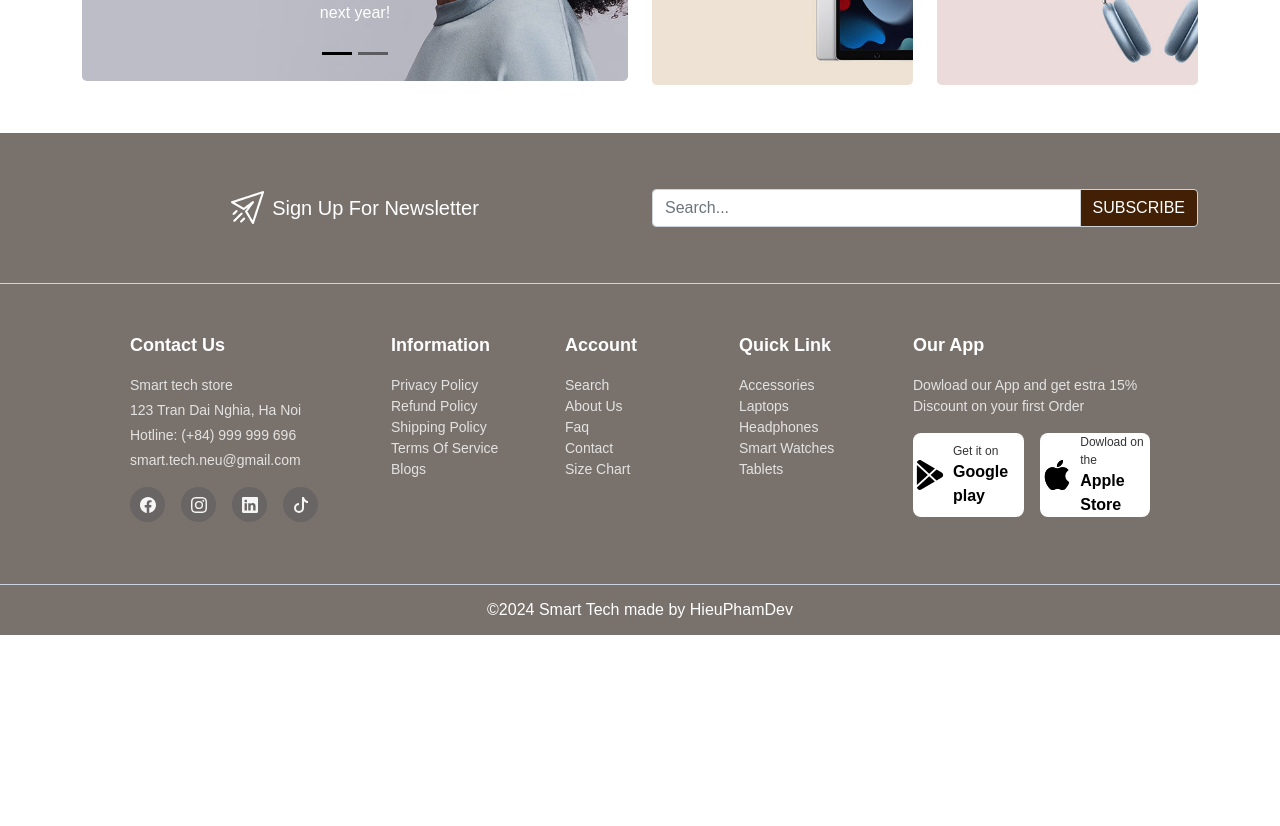
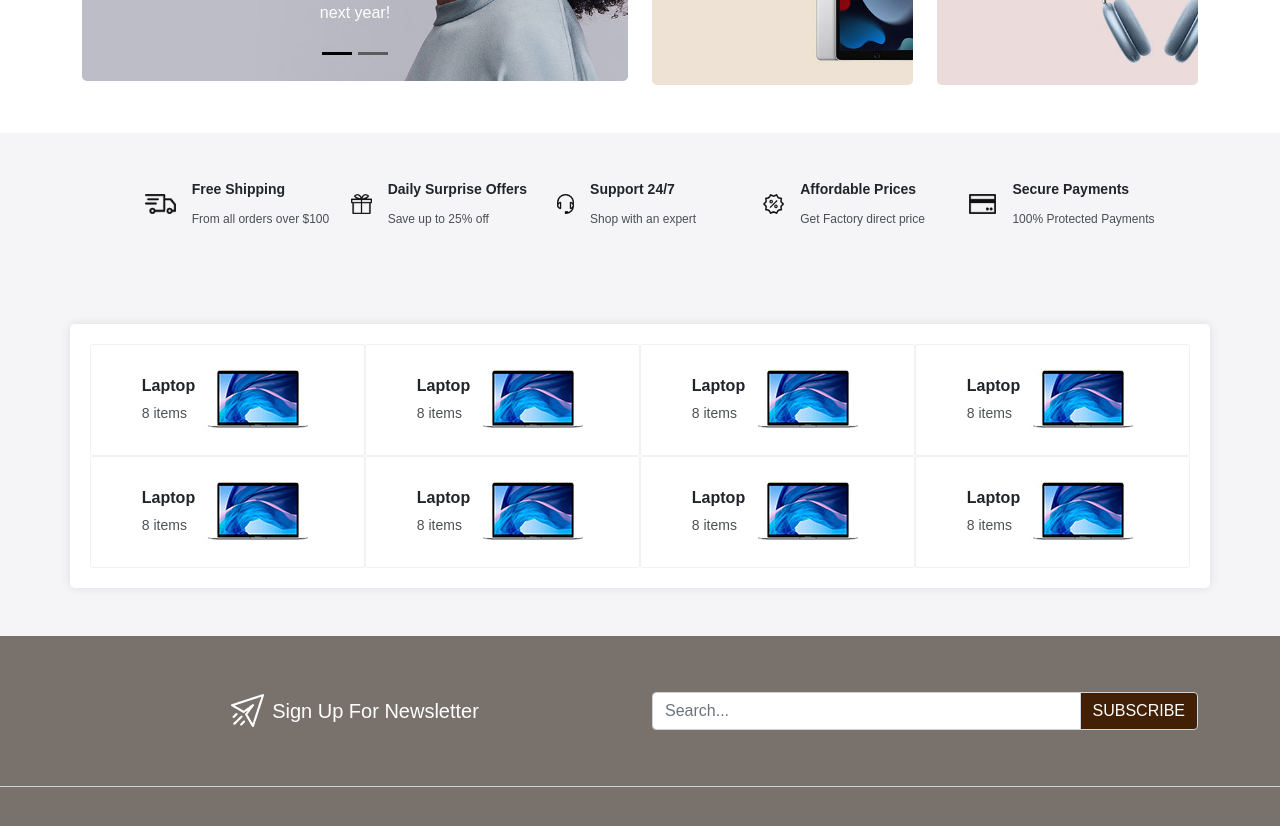
Before and after one commit to hieucodevuive/ecommerce-2024-app, a React (Create React App) app: page / in a window 1280 px wide. Shown: the part 520-1346 px from the top of the page. Before the commit the page ends 1155 px from the top, so only its background shows below. Built offline with nearby package versions, Linux system fonts and the light colour scheme.

Commit message:
categories

```diff
--- a/src/index.css
+++ b/src/index.css
@@ -15,6 +15,7 @@ body {
   --color-search-button: #422006;
   --color-header-bottom: #78716c;
   --color-header-hover: #ffc107;
+  --color-header-wrapper-2: #f5f5f7;
 }
 
 a {
--- a/src/pages/Home.css
+++ b/src/pages/Home.css
@@ -30,3 +30,51 @@
 .catbanner:hover .overlay {
   opacity: 1;
 }
+
+/* wrappert 2 */
+
+.wrapper-2 {
+  background-color: var(--color-header-wrapper-2);
+}
+
+.policy-container img{
+  height: 20px;
+}
+
+.policy-container h5 {
+  font-size: 14px;
+  font-weight: bold;
+  text-wrap: nowrap;
+}
+
+.policy-container span {
+  font-size: 12px;
+  opacity: .8;
+  text-wrap: nowrap;
+}
+
+.wrapper-2 .categories {
+  background-color: white;
+  box-shadow: 0 0 10px #0000001a;
+  border-radius: 5px;
+  padding: 20px;
+}
+
+
+
+.categories .category-container {
+  border: 1px solid #f1f1f1;
+  border-radius: 2px;
+}
+
+.category-container h5 {
+  font-size: 16px;
+  font-weight: bold;
+  text-wrap: nowrap;
+}
+
+.category-container span {
+  font-size: 14px;
+  opacity: .8;
+  text-wrap: nowrap;
+}
--- a/src/pages/Home.jsx
+++ b/src/pages/Home.jsx
@@ -105,6 +105,119 @@ const Home = () => {
           </div>
         </div>
       </section>
+      <section className='wrapper-2 py-5'>
+        <div className='container'>
+          <div className='row d-flex align-items-center justify-content-center gap-3'>
+            <div className='col-xl-2 col-6 col-sm-4 d-flex policy-container'>
+              <div className='d-flex align-items-center gap-3'>
+                <img src='images/service.png' alt='' />
+                <div className='d-flex flex-column gap-1'>
+                  <h5 className=''>Free Shipping</h5>
+                  <span className=''>From all orders over $100</span>
+                </div>
+              </div>
+            </div>
+            <div className='col-xl-2 col-6 col-sm-4 d-flex policy-container'>
+              <div className='d-flex align-items-center gap-3'>
+                <img src='images/service-02.png' alt='' />
+                <div className='d-flex flex-column gap-1'>
+                  <h5 className=''>Daily Surprise Offers</h5>
+                  <span className=''>Save up to 25% off</span>
+                </div>
+              </div>
+            </div>
+            <div className='col-xl-2 col-6 col-sm-4 d-flex policy-container'>
+              <div className='d-flex align-items-center gap-3'>
+                <img src='images/service-03.png' alt='' />
+                <div className='d-flex flex-column gap-1'>
+                  <h5 className=''>Support 24/7</h5>
+                  <span className=''>Shop with an expert</span>
+                </div>
+              </div>
+            </div>
+            <div className='col-xl-2 col-6 col-sm-4 d-flex policy-container'>
+              <div className='d-flex align-items-center gap-3'>
+                <img src='images/service-04.png' alt='' />
+                <div className='d-flex flex-column gap-1'>
+                  <h5 className=''>Affordable Prices</h5>
+                  <span className=''>Get Factory direct price</span>
+                </div>
+              </div>
+            </div>
+            <div className='col-xl-2 col-6 col-sm-4 d-flex policy-container'>
+              <div className='d-flex align-items-center gap-3'>
+                <img src='images/service-05.png' alt='' />
+                <div className='d-flex flex-column gap-1'>
+                  <h5 className=''>Secure Payments</h5>
+                  <span className=''>100% Protected Payments</span>
+                </div>
+              </div>
+            </div>
+          </div>
+        </div>
+      </section>
+      <section className='wrapper-2 py-5'>
+        <div className='container'>
+          <div className='row categories f-flex align-items-center'>
+            <div className='col-lg-3 col-md-4 col-sm-6 d-flex align-items-center justify-content-center gap-2 category-container'>
+              <div className='d-flex flex-column justify-content-between'>
+                <h5>Laptop</h5>
+                <span>8 items</span>
+              </div>
+              <img src='images/laptop.jpg' alt='' />
+            </div>
+            <div className='col-lg-3 col-md-4 col-sm-6 d-flex align-items-center justify-content-center gap-2 category-container'>
+              <div className='d-flex flex-column justify-content-between'>
+                <h5>Laptop</h5>
+                <span>8 items</span>
+              </div>
+              <img src='images/laptop.jpg' alt='' />
+            </div>
+            <div className='col-lg-3 col-md-4 col-sm-6 d-flex align-items-center justify-content-center gap-2 category-container'>
+              <div className='d-flex flex-column justify-content-between'>
+                <h5>Laptop</h5>
+                <span>8 items</span>
+              </div>
+              <img src='images/laptop.jpg' alt='' />
+            </div>
+            <div className='col-lg-3 col-md-4 col-sm-6 d-flex align-items-center justify-content-center gap-2 category-container'>
+              <div className='d-flex flex-column justify-content-between'>
+                <h5>Laptop</h5>
+                <span>8 items</span>
+              </div>
+              <img src='images/laptop.jpg' alt='' />
+            </div>
+            <div className='col-lg-3 col-md-4 col-sm-6 d-flex align-items-center justify-content-center gap-2 category-container'>
+              <div className='d-flex flex-column justify-content-between'>
+                <h5>Laptop</h5>
+                <span>8 items</span>
+              </div>
+              <img src='images/laptop.jpg' alt='' />
+            </div>
+            <div className='col-lg-3 col-md-4 col-sm-6 d-flex align-items-center justify-content-center gap-2 category-container'>
+              <div className='d-flex flex-column justify-content-between'>
+                <h5>Laptop</h5>
+                <span>8 items</span>
+              </div>
+              <img src='images/laptop.jpg' alt='' />
+            </div>
+            <div className='col-lg-3 col-md-4 col-sm-6 d-flex align-items-center justify-content-center gap-2 category-container'>
+              <div className='d-flex flex-column justify-content-between'>
+                <h5>Laptop</h5>
+                <span>8 items</span>
+              </div>
+              <img src='images/laptop.jpg' alt='' />
+            </div>
+            <div className='col-lg-3 col-md-4 col-sm-6 d-flex align-items-center justify-content-center gap-2 category-container'>
+              <div className='d-flex flex-column justify-content-between'>
+                <h5>Laptop</h5>
+                <span>8 items</span>
+              </div>
+              <img src='images/laptop.jpg' alt='' />
+            </div>
+          </div>
+        </div>
+      </section>
     </>
   );
 };
```
